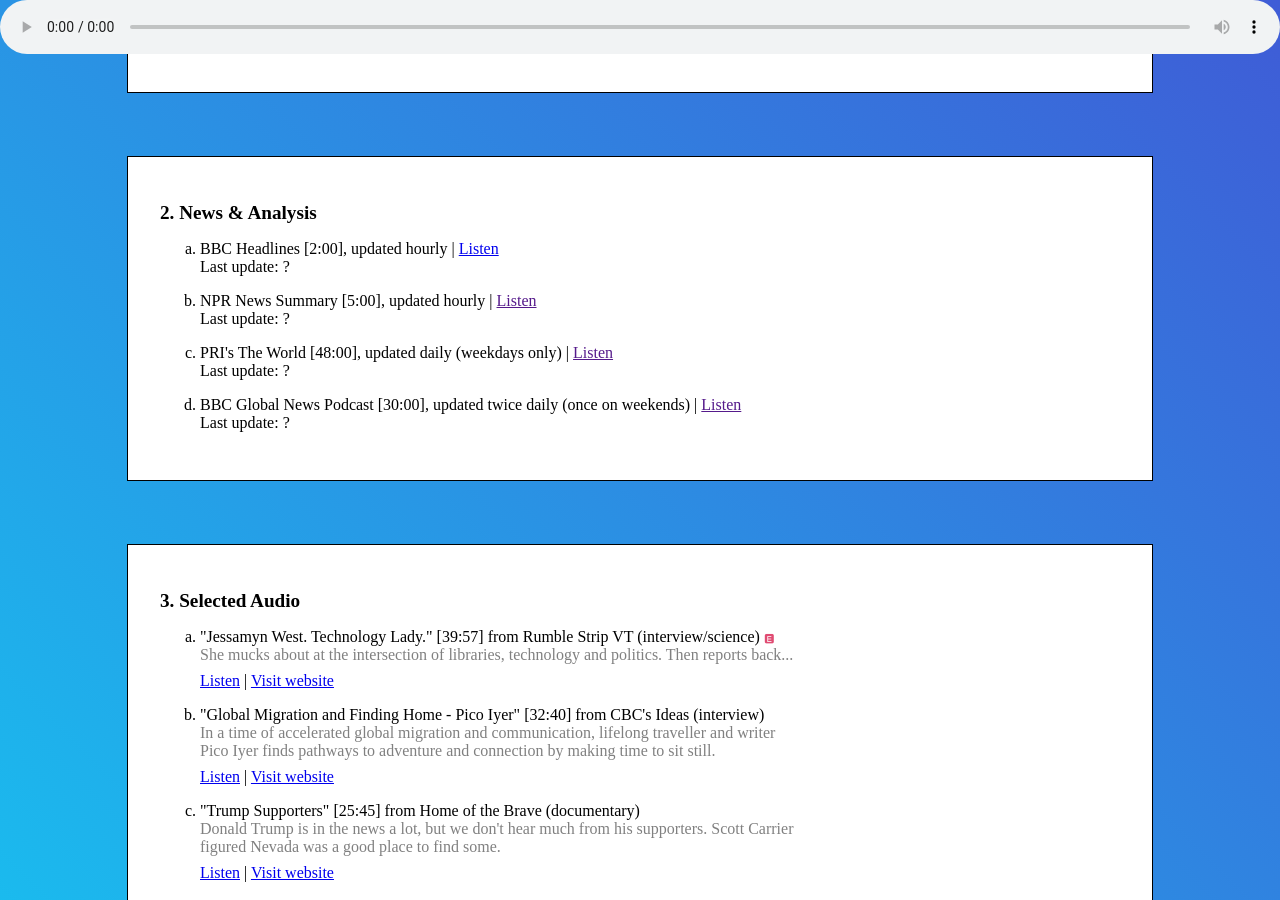
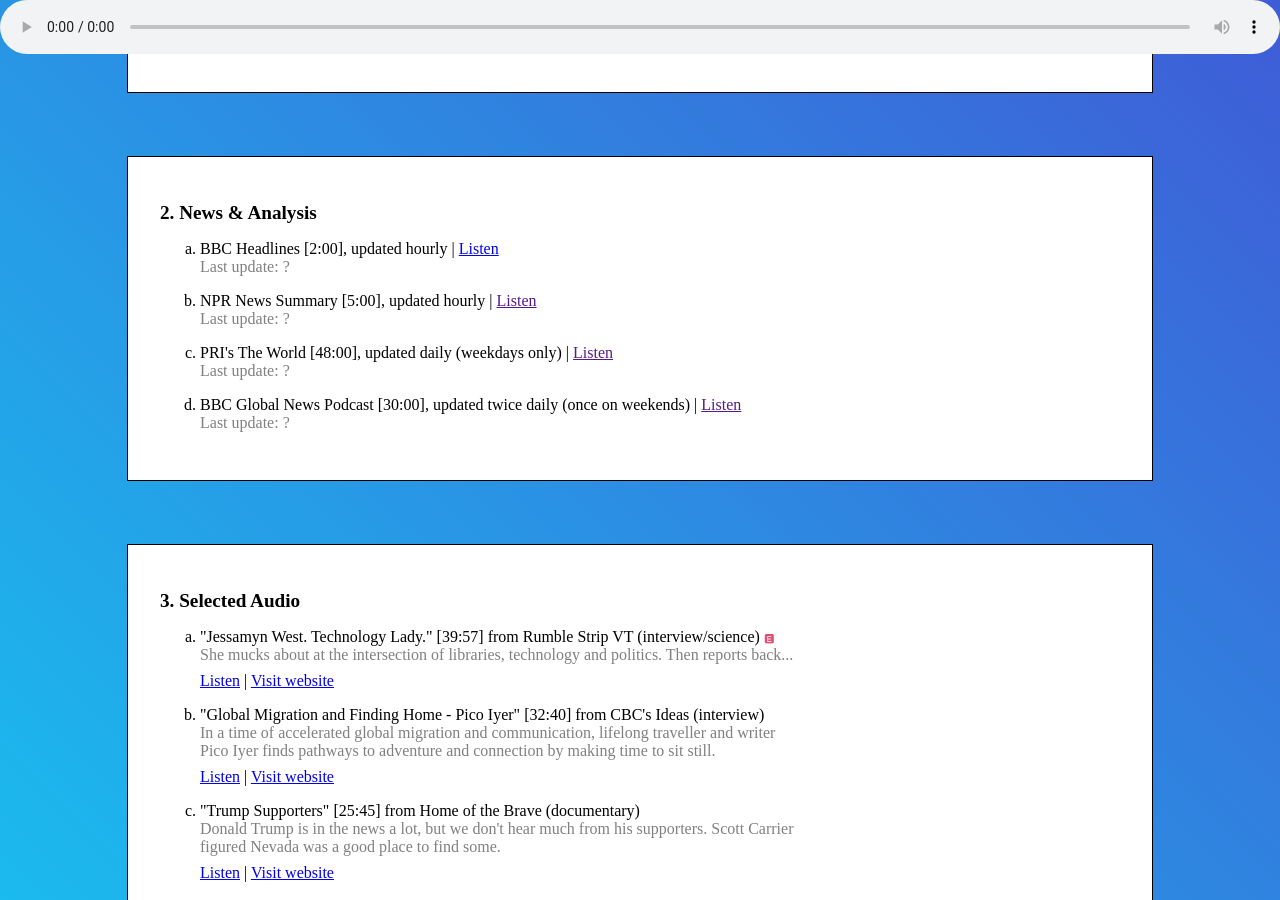
Before and after one commit to radioopensource/dotinfo, a Jekyll site: the page built from index.html, in a window 1280 px wide and 900 px high, scrolled down 487 px. Built offline with Jekyll 4.4.1, drawn with Linux system fonts in a browser that asks for light colours; nearby versions of some CDN libraries.

Commit message:
add styling to last updated

```diff
--- a/css/styles.css
+++ b/css/styles.css
@@ -59,7 +59,7 @@
   max-width: 40em;
 }
 
-.description {
+.description, .last-update {
   color: gray;
   margin-bottom: 0.5em;
 }
```
